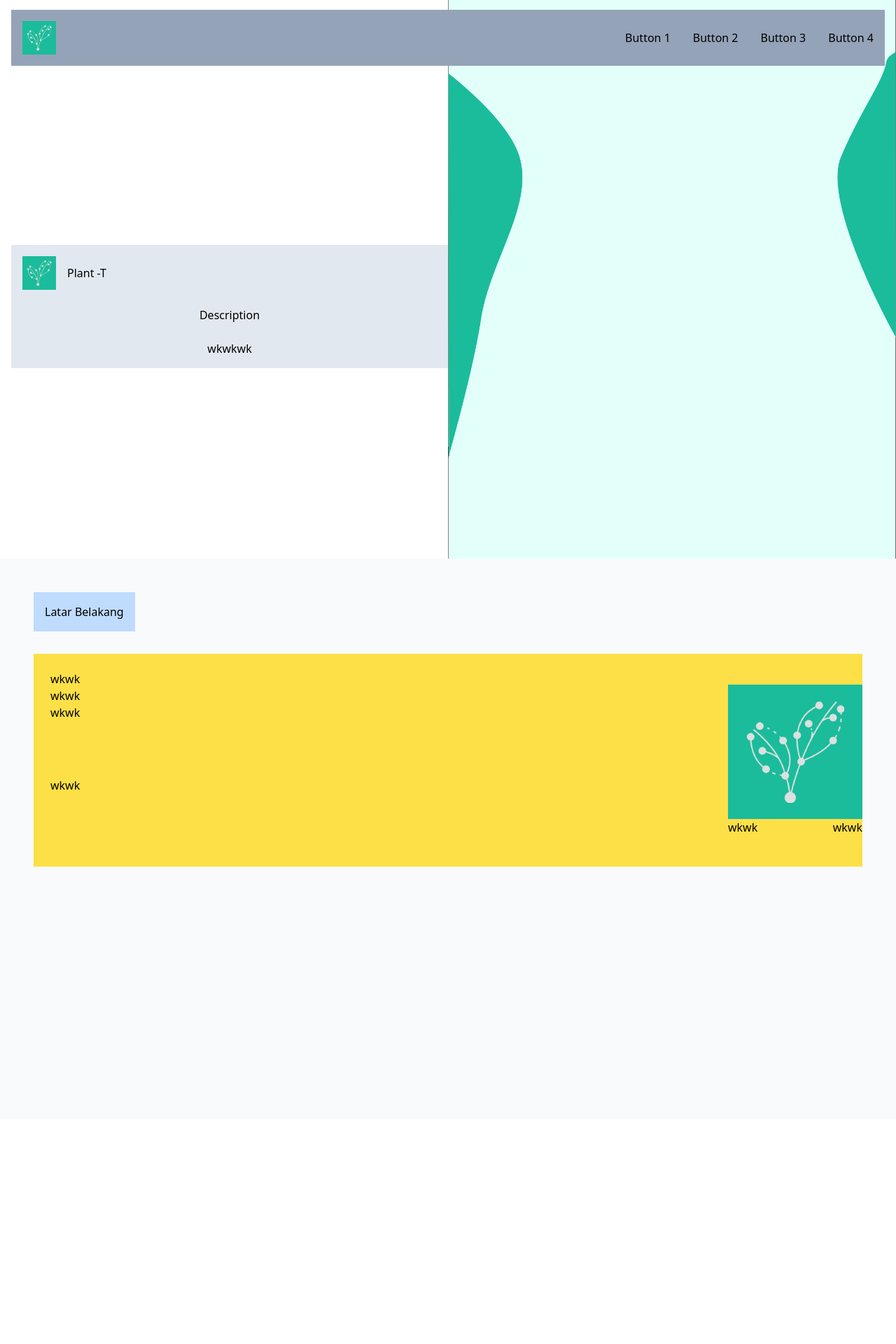
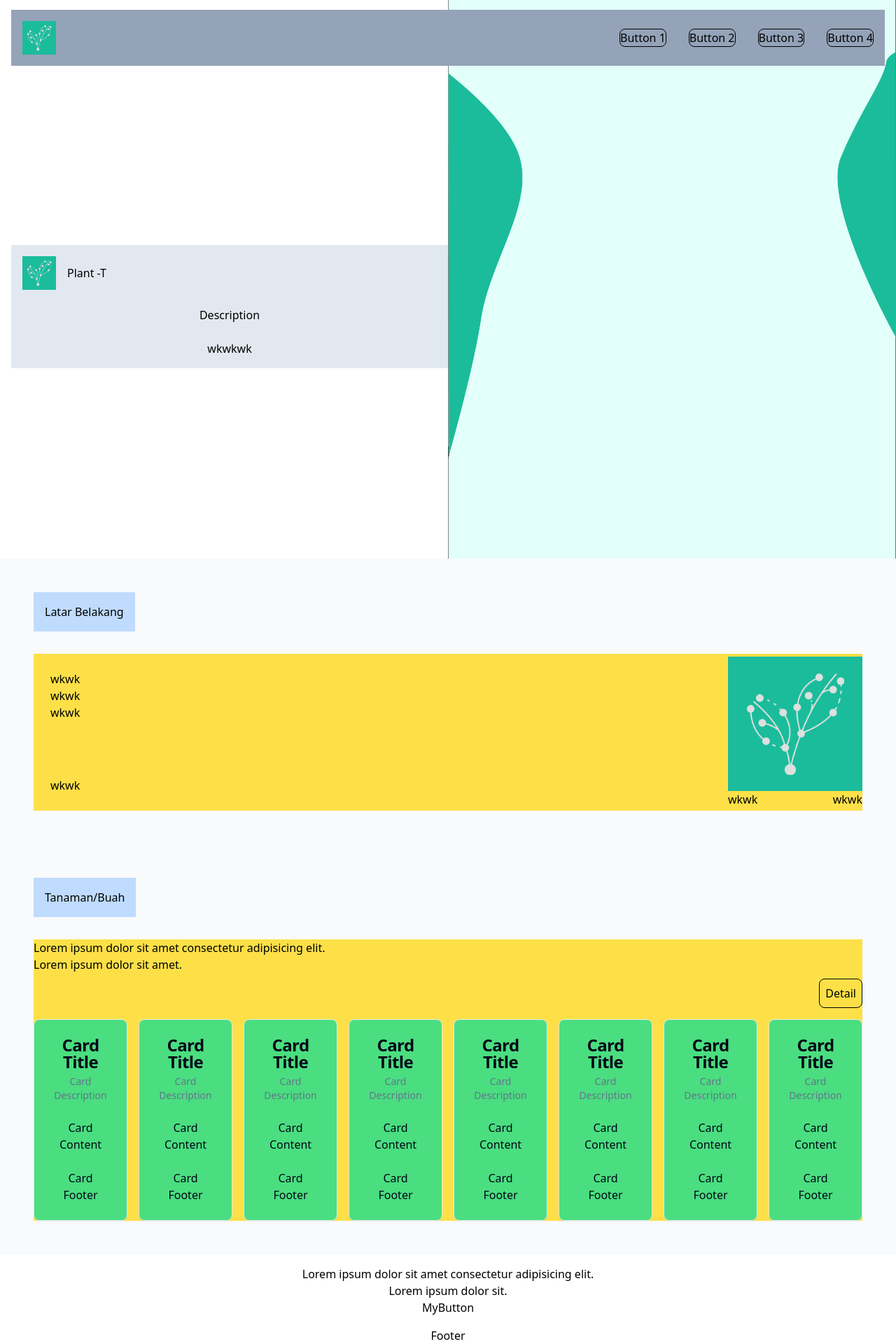
Before and after one commit to eddyryansyah/greentech, a React (Vite) app: page / in a window 1280 px wide. Shown: the part 2-1922 px from the top of the page at 70% size. Before the commit the page ends 1600 px from the top, so only its background shows below. Built offline with nearby package versions, Linux system fonts and the light colour scheme.

Commit message:
feat: adding more section in landing page

```diff
--- a/src/components/common/Navbar.tsx
+++ b/src/components/common/Navbar.tsx
@@ -17,10 +17,10 @@ const Navbar: React.FC<NavbarProps> = ({ className }) => {
     >
       <Logo />
       <div className="space-x-8">
-        <Button>Button 1</Button>
-        <Button>Button 2</Button>
-        <Button>Button 3</Button>
-        <Button>Button 4</Button>
+        <Button className="border border-black">Button 1</Button>
+        <Button className="border border-black">Button 2</Button>
+        <Button className="border border-black">Button 3</Button>
+        <Button className="border border-black">Button 4</Button>
       </div>
     </nav>
   );
--- a/src/components/router.tsx
+++ b/src/components/router.tsx
@@ -1,7 +1,6 @@
 import MainLayout from "@/layout/MainLayout";
 import DetailContent from "@/pages/DetailContent";
 import Home from "@/pages/Home";
-import Nyoba from "@/pages/Nyoba";
 import { createBrowserRouter } from "react-router-dom";
 
 export const router = createBrowserRouter([
@@ -17,10 +16,6 @@ export const router = createBrowserRouter([
         path: "detail",
         element: <DetailContent />,
       },
-      {
-        path: "oke",
-        element: <Nyoba />,
-      },
     ],
   },
 ]);
--- a/src/pages/Background.tsx
+++ b/src/layout/BackgroundSection.tsx
@@ -1,15 +1,13 @@
-import React from "react";
-
-const Background = () => {
+const BackgroundSection = () => {
   return (
-    <div className="h-screen bg-slate-50 p-12">
+    <div className="h-auto bg-slate-50 p-12">
       <div className="bg-blue-200 w-fit p-4">Latar Belakang</div>
       <div className="bg-yellow-300 flex justify-between items-center h-fit mt-8">
         <div className="p-6">
           <div>wkwk</div>
           <div>wkwk</div>
           <div>wkwk</div>
-          <div className="my-20">wkwk</div>
+          <div className="mt-20">wkwk</div>
         </div>
         <div>
           <img src="/icon.png" alt="" />
@@ -23,4 +21,4 @@ const Background = () => {
   );
 };
 
-export default Background;
+export default BackgroundSection;
--- /dev/null
+++ b/src/layout/DownSection.tsx
@@ -0,0 +1,17 @@
+import Button from "@/components/common/Button";
+
+const DownSection = () => {
+  return (
+    <>
+      <div className="p-4">
+        <div className="">
+          Lorem ipsum dolor sit amet consectetur adipisicing elit.
+        </div>
+        <div>Lorem ipsum dolor sit.</div>
+        <Button>MyButton</Button>
+      </div>
+    </>
+  );
+};
+
+export default DownSection;
--- /dev/null
+++ b/src/layout/Footer.tsx
@@ -0,0 +1,7 @@
+const Footer = () => {
+  return (
+    <div>Footer</div>
+  )
+}
+
+export default Footer
--- /dev/null
+++ b/src/layout/PlantSection.tsx
@@ -0,0 +1,29 @@
+import Button from "@/components/common/Button";
+import CardComponent from "@/components/common/CardComponent";
+
+const PlantSection = () => {
+  return (
+    <>
+      <div className="h-auto bg-slate-50 p-12">
+        <div className="bg-blue-200 w-fit p-4">Tanaman/Buah</div>
+        <div className="bg-yellow-300 flex flex-col items-start h-fit mt-8">
+          <div>Lorem ipsum dolor sit amet consectetur adipisicing elit.</div>
+          <div>Lorem ipsum dolor sit amet.</div>
+          <Button className="self-end mt-2 p-2 border border-black">Detail</Button>
+          <div className=" w-full flex justify-around gap-4 mt-4">
+            <CardComponent />
+            <CardComponent />
+            <CardComponent />
+            <CardComponent />
+            <CardComponent />
+            <CardComponent />
+            <CardComponent />
+            <CardComponent />
+          </div>
+        </div>
+      </div>
+    </>
+  );
+};
+
+export default PlantSection;
--- a/src/pages/Home.tsx
+++ b/src/pages/Home.tsx
@@ -2,7 +2,10 @@ import Description from "@/components/common/Description";
 import Logo from "@/components/common/Logo";
 import Navbar from "@/components/common/Navbar";
 import Button from "@/components/common/Button";
-import Background from "./Background";
+import BackgroundSection from "../layout/BackgroundSection";
+import PlantSection from "../layout/PlantSection";
+import DownSection from "../layout/DownSection";
+import Footer from "../layout/Footer";
 
 const Home = () => {
   return (
@@ -23,7 +26,10 @@ const Home = () => {
           </div>
         </div>
       </div>
-      <Background />
+      <BackgroundSection />
+      <PlantSection />
+      <DownSection />
+      <Footer />
     </>
   );
 };
--- a/src/pages/Nyoba.tsx
+++ /dev/null
@@ -1,15 +0,0 @@
-import CardComponent from "@/components/common/Card";
-import { Card } from "@/components/ui/card";
-import React from "react";
-
-const nyoba = () => {
-  return (
-    <>
-      <div>nyoba</div>
-      <CardComponent />
-      <Card/>
-    </>
-  );
-};
-
-export default nyoba;
```
Also changed, not shown: src/components/common/CardComponent.tsx (renamed from src/components/common/Card.tsx).
